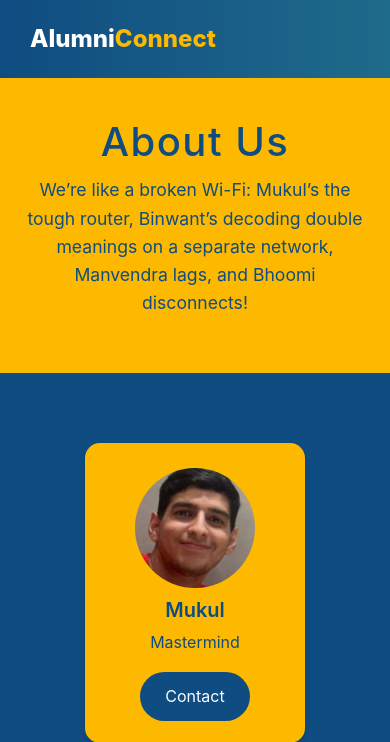
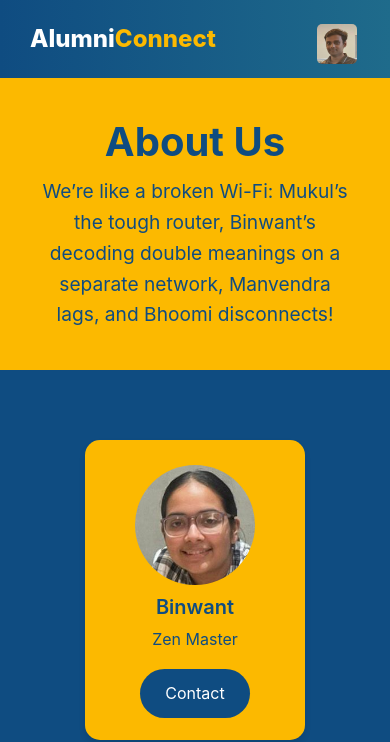
Before and after one commit to mukulsharma15/AlumniConnect, a Django app: page /about/ in a window 390 px wide. Shown: the top 742 px of the page. Run offline with Django 5.2, Linux system fonts and the light colour scheme; some libraries are stand-ins or nearby versions.

Commit message:
fixed navbar

```diff
--- a/alumni/templates/base.html
+++ b/alumni/templates/base.html
@@ -17,6 +17,7 @@
       href="https://fonts.googleapis.com/css2?family=Inter:wght@400;600;700&display=swap"
       rel="stylesheet"
     />
+    <link rel="icon" href="{% static 'images/favicon.ico' %}" type="image/x-icon">
 
     <style>
       body {
@@ -45,7 +46,7 @@
         aria-expanded="false"
         aria-label="Toggle navigation"
       >
-        <span class="navbar-toggler-icon"></span>
+        <span class="navbar-toggler-icon"><img src="{% static 'images/manvendra.jpeg' %}" alt="" class="toggle-icon"></span>
       </button>
       <div class="collapse navbar-collapse" id="navbarNav">
         <ul class="navbar-nav mx-auto">
--- a/static/css/home.css
+++ b/static/css/home.css
@@ -14,6 +14,12 @@ body {
 }
 
 /* Navbar */
+
+.toggle-icon{
+    height: 40px;
+    width: 40px;
+    border-radius: 5px;
+}
 .navbar {
     display: flex;
     justify-content: space-between;
@@ -71,7 +77,7 @@ body {
 }
 
 .nav-button .btn-secondary-1 {
-    background-color: #fcb900;
+    background-color: white;
     color: #0f4c81;
     padding: 8px 15px;
     border-radius: 5px;
@@ -82,7 +88,7 @@ body {
 }
 
 .nav-button .btn-secondary-1:hover {
-    background-color: #d59e00;
+    background-color: #fcb900;
     font-weight: 800;
 
 }
@@ -98,7 +104,7 @@ body {
 }
 
 .nav-button .btn-secondary:hover {
-    background-color: #d59e00;
+    background-color: white;
     font-weight: 800;
 
 }
@@ -148,7 +154,7 @@ body {
 }
 
 .btn-main:hover {
-    background-color: #d59e00;
+    background-color: white;
     font-weight: 900;
     color: #0f4c81;
     text-decoration: none;
--- a/static/css/team.css
+++ b/static/css/team.css
@@ -34,12 +34,16 @@ header {
 header h1 {
   font-size: 2.5rem;
   margin-bottom: 10px;
-  letter-spacing: 1.5px;
+  /* letter-spacing: 1.5px; */
+  font-weight: 700;
+
 }
 
 header p {
-  font-size: 1.1rem;
+  font-size: 1.2rem;
   font-weight: 400;
+  max-width: 80vw;
+  margin: auto;
 }
 
 /* Team Section */
```
Also changed, not shown: alumni/templates/about.html (+25 -26 lines), alumni/templates/alumni_form.html (+4 -4 lines), static/images/favicon.ico (added), 3 other files.
